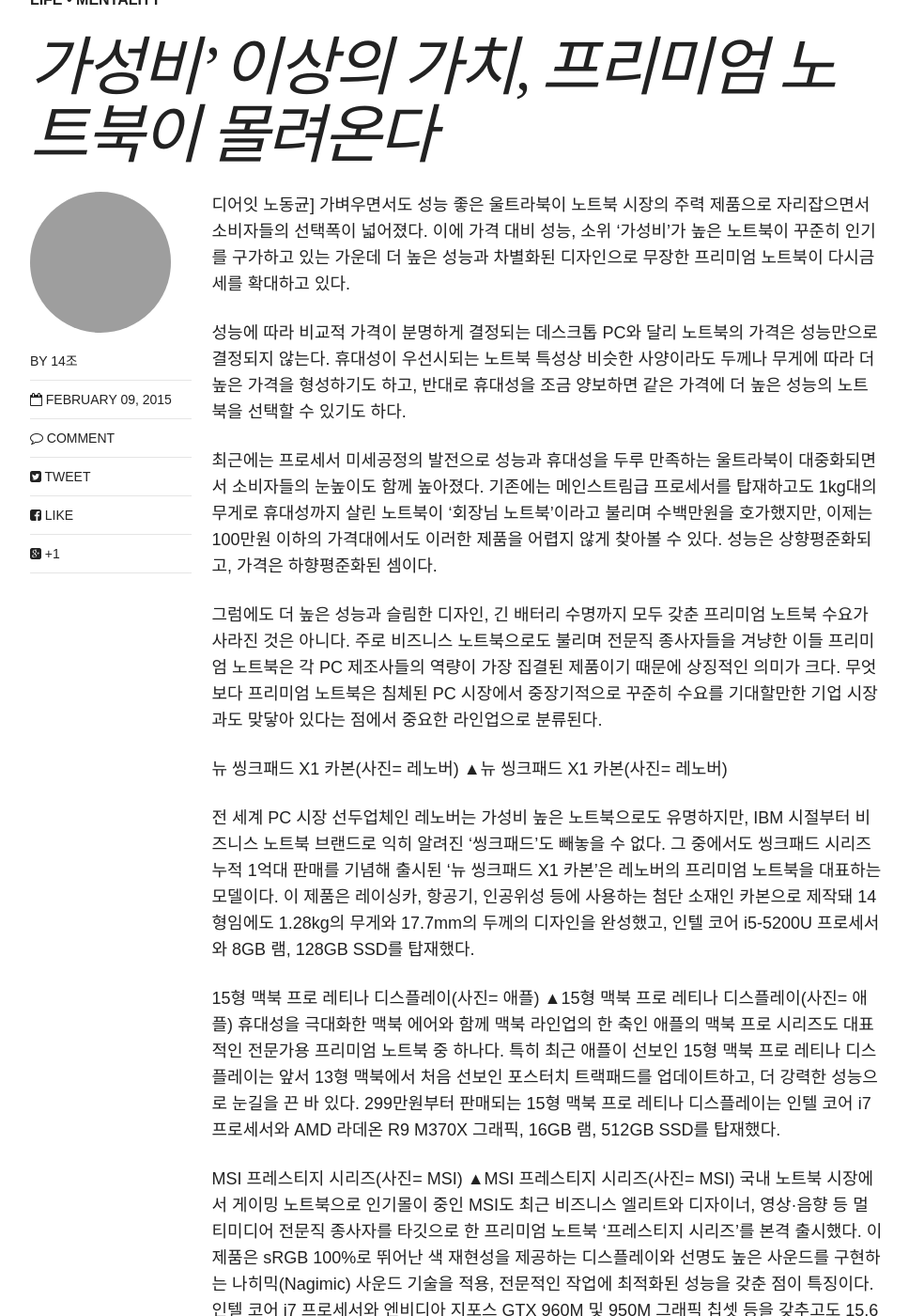
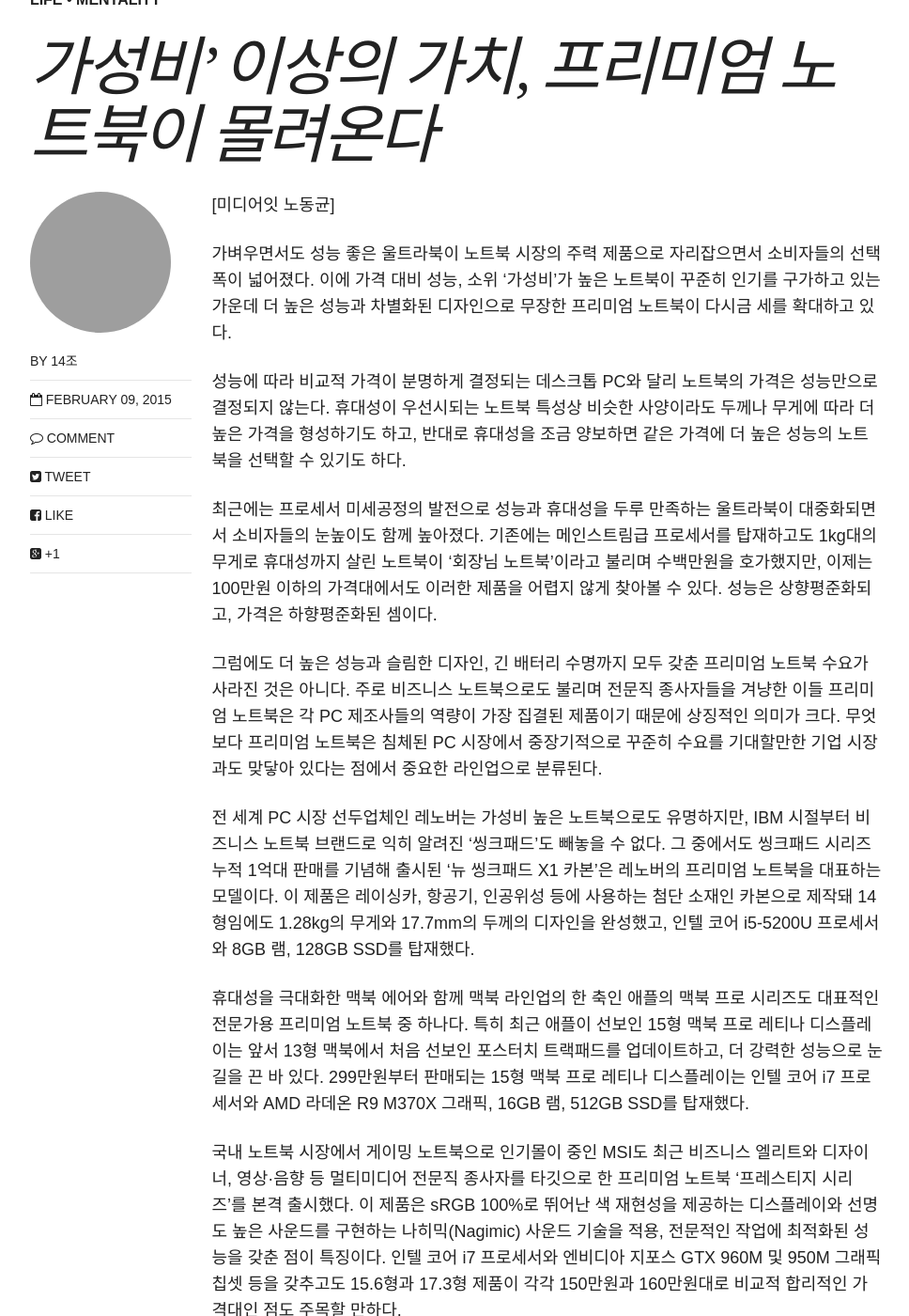
Before and after one commit to kimdj1234/kimdj1234.github.com, a Jekyll site: the page built from _posts/blog/2015-02-09-Honest_Attraction.md, in a window 1280 px wide and 1400 px high, scrolled down 475 px. Shown: the whole window at 94% size, without its empty margins (154-1122 px from the left). Built offline with Jekyll 4.4.1, drawn with Linux system fonts in a browser that asks for light colours; nearby versions of some CDN libraries; comment, search, counter and statistics services are not loaded; some of the changed text lies outside the part shown; grey boxes are pictures that could not be loaded.

Commit message:
Update 2015-02-09-Honest_Attraction.md

```diff
--- a/_posts/blog/2015-02-09-Honest_Attraction.md
+++ b/_posts/blog/2015-02-09-Honest_Attraction.md
@@ -12,7 +12,9 @@
 comments: true
 ---
 
-디어잇 노동균] 가벼우면서도 성능 좋은 울트라북이 노트북 시장의 주력 제품으로 자리잡으면서 소비자들의 선택폭이 넓어졌다. 이에 가격 대비 성능, 소위 ‘가성비’가 높은 노트북이 꾸준히 인기를 구가하고 있는 가운데 더 높은 성능과 차별화된 디자인으로 무장한 프리미엄 노트북이 다시금 세를 확대하고 있다.
+[미디어잇 노동균]
+
+가벼우면서도 성능 좋은 울트라북이 노트북 시장의 주력 제품으로 자리잡으면서 소비자들의 선택폭이 넓어졌다. 이에 가격 대비 성능, 소위 ‘가성비’가 높은 노트북이 꾸준히 인기를 구가하고 있는 가운데 더 높은 성능과 차별화된 디자인으로 무장한 프리미엄 노트북이 다시금 세를 확대하고 있다.
 
 성능에 따라 비교적 가격이 분명하게 결정되는 데스크톱 PC와 달리 노트북의 가격은 성능만으로 결정되지 않는다. 휴대성이 우선시되는 노트북 특성상 비슷한 사양이라도 두께나 무게에 따라 더 높은 가격을 형성하기도 하고, 반대로 휴대성을 조금 양보하면 같은 가격에 더 높은 성능의 노트북을 선택할 수 있기도 하다.
 
@@ -22,22 +24,14 @@
 
 
 
-뉴 씽크패드 X1 카본(사진= 레노버)
-▲뉴 씽크패드 X1 카본(사진= 레노버)
-
-
 전 세계 PC 시장 선두업체인 레노버는 가성비 높은 노트북으로도 유명하지만, IBM 시절부터 비즈니스 노트북 브랜드로 익히 알려진 ‘씽크패드’도 빼놓을 수 없다. 그 중에서도 씽크패드 시리즈 누적 1억대 판매를 기념해 출시된 ‘뉴 씽크패드 X1 카본’은 레노버의 프리미엄 노트북을 대표하는 모델이다. 이 제품은 레이싱카, 항공기, 인공위성 등에 사용하는 첨단 소재인 카본으로 제작돼 14형임에도 1.28kg의 무게와 17.7mm의 두께의 디자인을 완성했고, 인텔 코어 i5-5200U 프로세서와 8GB 램, 128GB SSD를 탑재했다.
 
 
 
-15형 맥북 프로 레티나 디스플레이(사진= 애플)
-▲15형 맥북 프로 레티나 디스플레이(사진= 애플)
 휴대성을 극대화한 맥북 에어와 함께 맥북 라인업의 한 축인 애플의 맥북 프로 시리즈도 대표적인 전문가용 프리미엄 노트북 중 하나다. 특히 최근 애플이 선보인 15형 맥북 프로 레티나 디스플레이는 앞서 13형 맥북에서 처음 선보인 포스터치 트랙패드를 업데이트하고, 더 강력한 성능으로 눈길을 끈 바 있다. 299만원부터 판매되는 15형 맥북 프로 레티나 디스플레이는 인텔 코어 i7 프로세서와 AMD 라데온 R9 M370X 그래픽, 16GB 램, 512GB SSD를 탑재했다.
 
 
 
-MSI 프레스티지 시리즈(사진= MSI)
-▲MSI 프레스티지 시리즈(사진= MSI)
 국내 노트북 시장에서 게이밍 노트북으로 인기몰이 중인 MSI도 최근 비즈니스 엘리트와 디자이너, 영상·음향 등 멀티미디어 전문직 종사자를 타깃으로 한 프리미엄 노트북 ‘프레스티지 시리즈’를 본격 출시했다. 이 제품은 sRGB 100%로 뛰어난 색 재현성을 제공하는 디스플레이와 선명도 높은 사운드를 구현하는 나히믹(Nagimic) 사운드 기술을 적용, 전문적인 작업에 최적화된 성능을 갖춘 점이 특징이다. 인텔 코어 i7 프로세서와 엔비디아 지포스 GTX 960M 및 950M 그래픽 칩셋 등을 갖추고도 15.6형과 17.3형 제품이 각각 150만원과 160만원대로 비교적 합리적인 가격대인 점도 주목할 만하다.
 
 노동균 기자 yesno@it.co.kr
```
